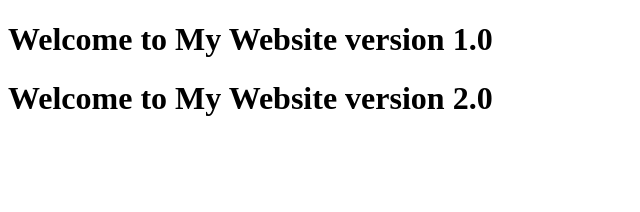
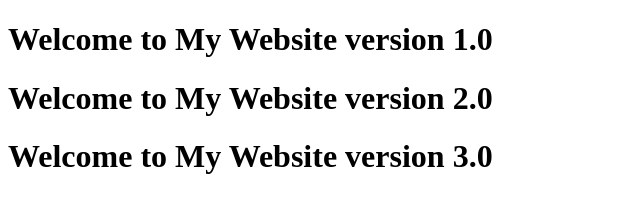
Before and after one commit to deltainvictus/GitProject, a plain HTML site: page index.html in a window 1280 px wide. Shown: the whole page, without its empty margins (0-640 px from the left). Drawn offline with Linux system fonts and the light colour scheme.

Commit message:
sample V3

```diff
--- a/index.html
+++ b/index.html
@@ -8,5 +8,6 @@
 <body>
     <h1>Welcome to My Website version 1.0</h1>
     <h1>Welcome to My Website version 2.0</h1>
+    <h1>Welcome to My Website version 3.0</h1>
 </body>
 </html>
```
